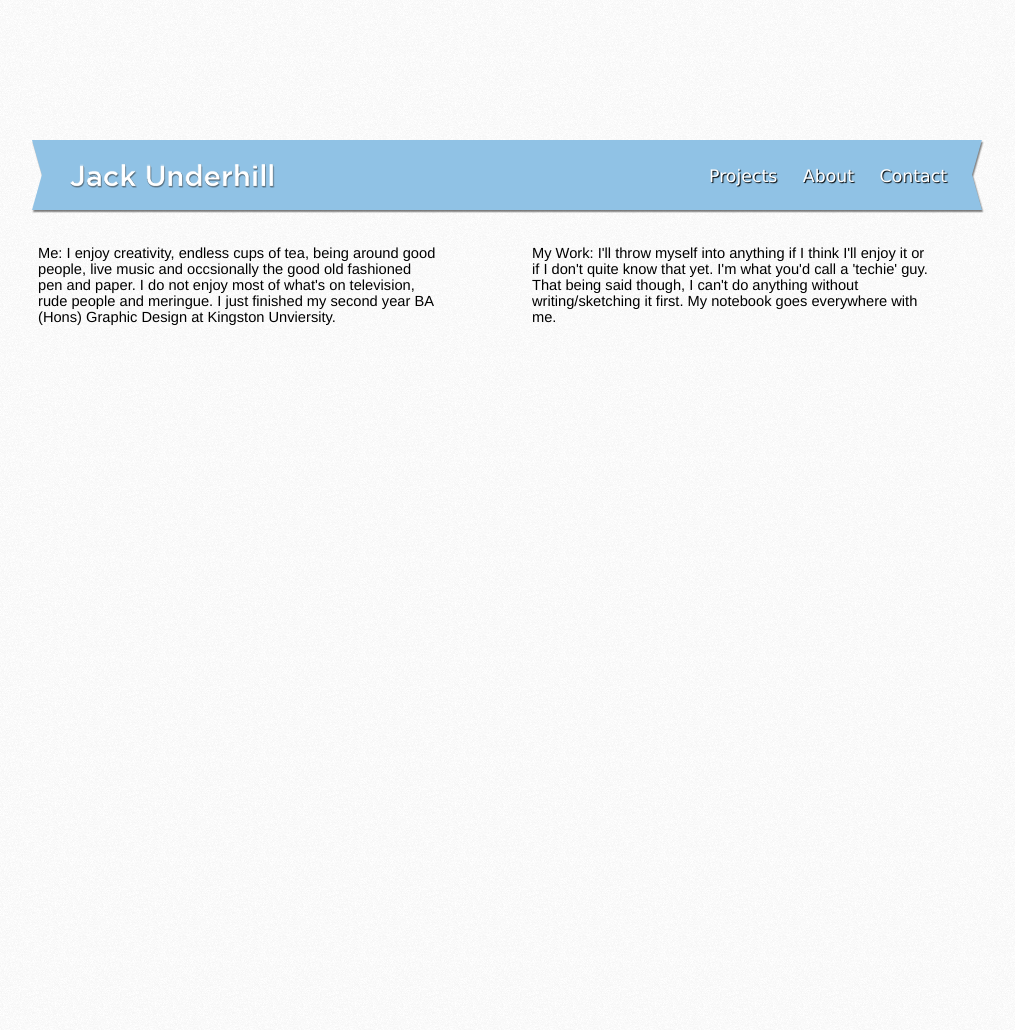
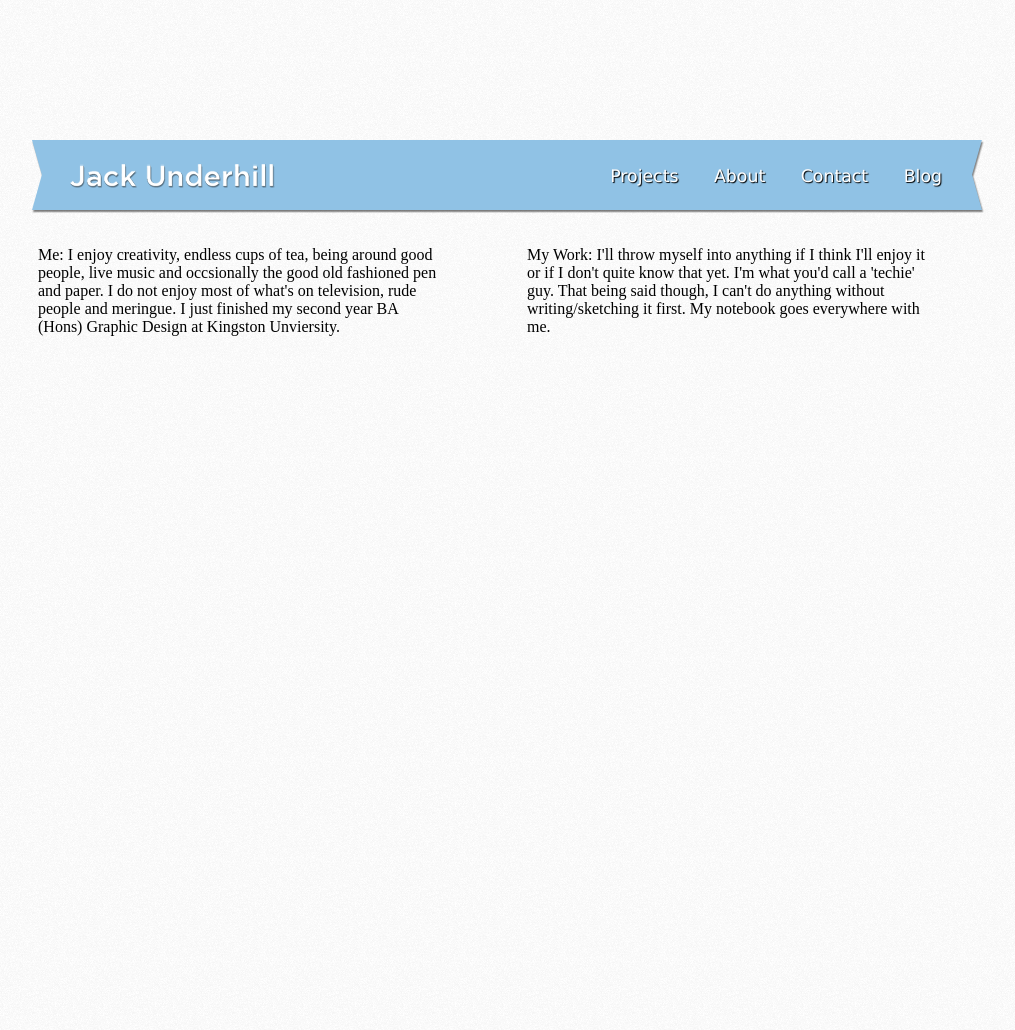
Before and after one commit to jackunderhill/jackunderhill.github.com, a Jekyll site: the page built from about.html, in a window 1280 px wide. Shown: the whole page, without its empty margins (132-1147 px from the left). Built offline with Jekyll 4.4.1, drawn with Linux system fonts in a browser that asks for light colours.

Commit message:
Added link to tumblr.

```diff
--- a/_layouts/default.html
+++ b/_layouts/default.html
@@ -28,6 +28,9 @@
             <li>
               <a href="contact.html">Contact</a>
             </li>
+            <li>
+              <a href="http://jackunderhilldesign.tumblr.com/">Blog</a>
+            </li>
           </ul>
         </div>
       </div>
--- a/about.html
+++ b/about.html
@@ -2,7 +2,7 @@
 layout: default
 ---
 <section>
-	<div id="bodyfont" class="description">
+	<div id="bodyfont abouttext" class="description">
 		<div id="leftdescription">
 			<p>Me: I enjoy creativity, endless cups of tea, being around good people, live music and occsionally the good old fashioned pen and paper. I do not enjoy most of what's on television, rude people and meringue. I just finished my second year BA (Hons) Graphic Design at Kingston Unviersity.</p>
 		</div>
--- a/css/styles.css
+++ b/css/styles.css
@@ -30,7 +30,7 @@ li {
 
 
 .right-align li {
-	padding: 10px;
+	padding: 15px;
 }
 
 
@@ -328,6 +328,10 @@ li {
 
 #abouttext {
 	top: 20px;
+	font-family: Helvetica, Arial, Verdana, sans-serif;
+	font-color: #464646;
+	font-size: 11pt;
+
 }
 
 #leftcontact {
```
Also changed, not shown: 1 other file.
